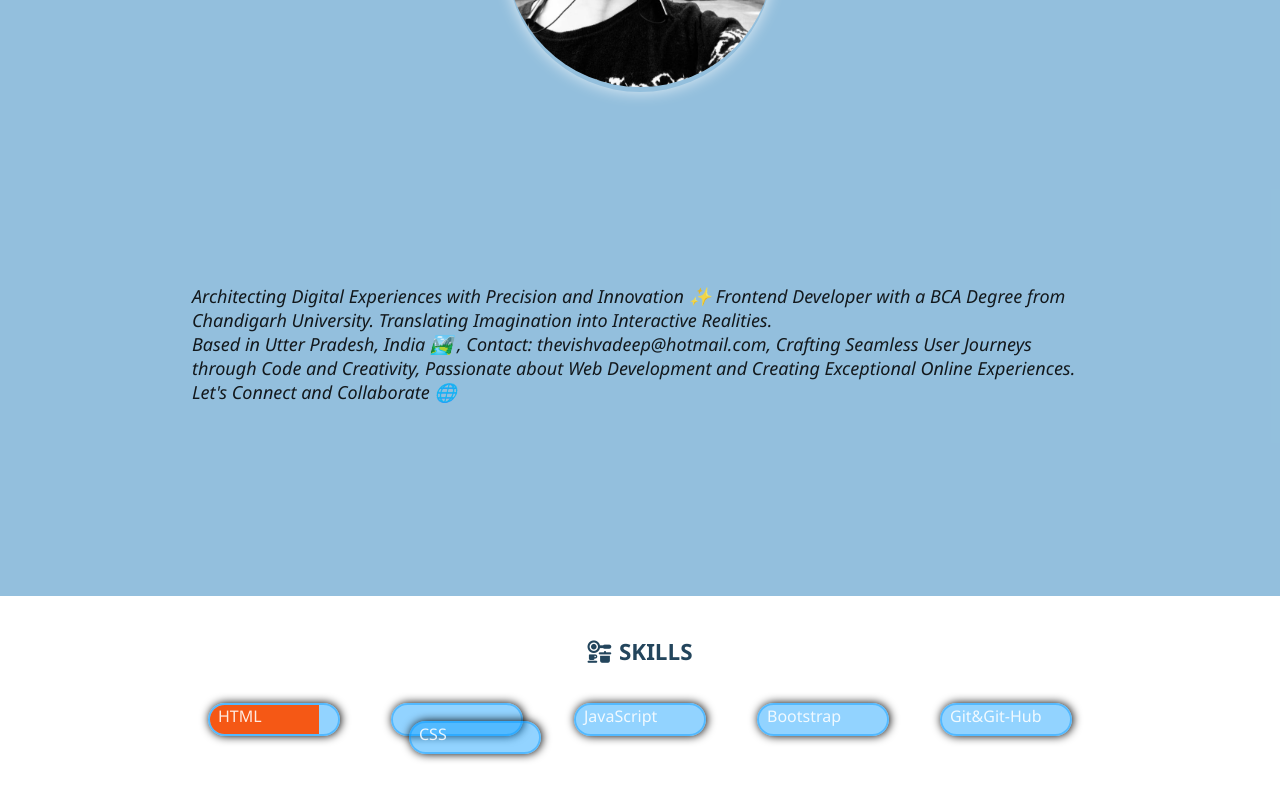
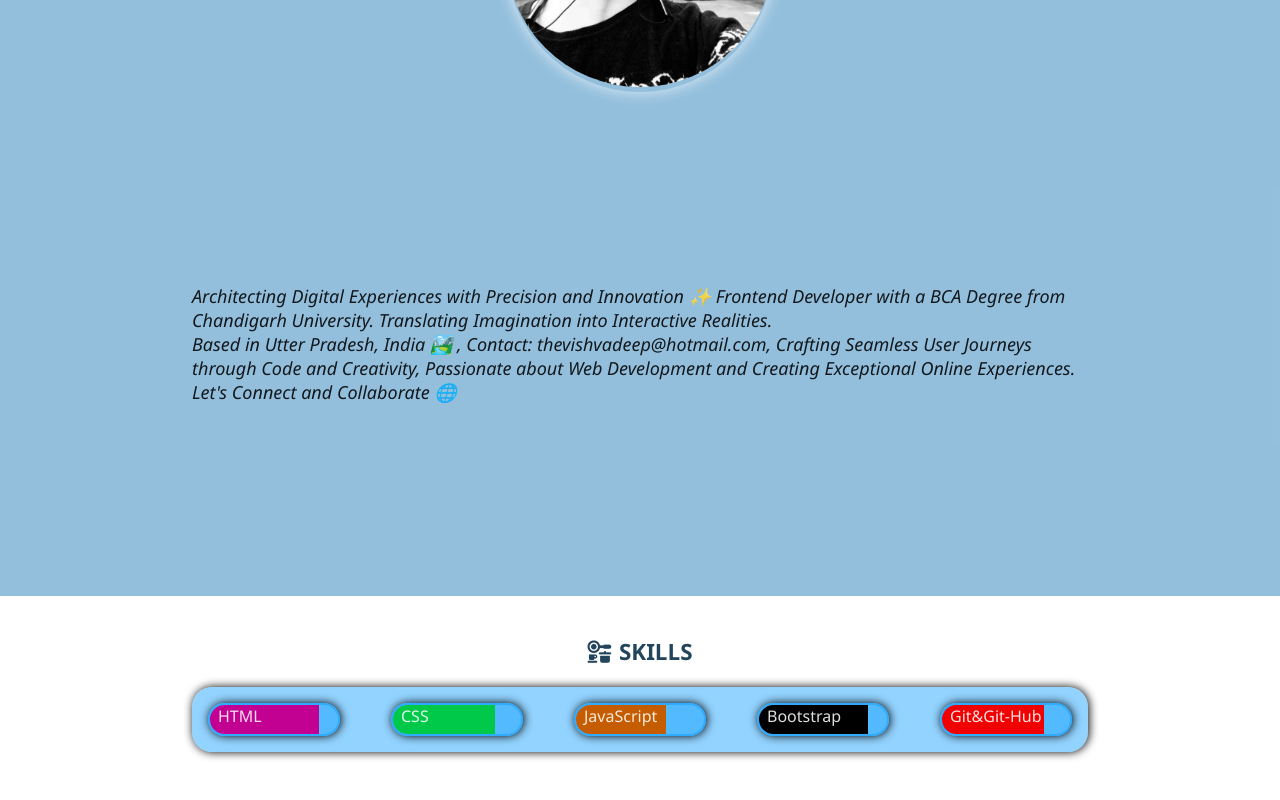
Before and after one commit to vishvadeep-chauhan/Resume-project-html-css, a plain HTML site: page index.html in a window 1280 px wide. Shown: the part 574-1374 px from the top of the page. Drawn offline with Linux system fonts and the light colour scheme.

Commit message:
Update style.css with new background colors and box shadows

```diff
--- a/style.css
+++ b/style.css
@@ -286,6 +286,9 @@ section:nth-child(2n + 1) {
 
 .skills-display {
   width: 70%;
+  background-color: #0099ff6d;
+  border-radius: 20px;
+  box-shadow: 1px 0px 10px #000000;
   /* height: 100px; */
   /* border: 2px solid #000000; */
   display: flex;
@@ -315,49 +318,36 @@ section:nth-child(2n + 1) {
 
 .html-progress {
   border-radius: 20px 0px 0px 20px;
-  background-color: #f55815;
+  background-color: #c20091;
   width: 85%;
   height: inherit;
 
 }
 
-
-
 .css-progress {
-
-  width: 8rem;
-  height: 1.8rem;
-  background-color: #0099ff6d;
-  border-radius: 20px;
-  border: #0099ff6d 2px solid;
-  box-shadow: 1px 0px 10px #000000;
-  margin: 1rem;
-
+  border-radius: 20px 0px 0px 20px;
+  background-color: #00c94a;
+  width: 80%;
+  height: inherit;
 }
 
-.css-progress>div{
+.js-progress {
   border-radius: 20px 0px 0px 20px;
-  background-color: #0e3eff;
+  background-color: #c65c00;
+  width: 70%;
+  height: inherit;
+}
+
+.git-progress {
+  border-radius: 20px 0px 0px 20px;
+  background-color: #f00000;
+  width: 80%;
+  height: inherit;
+}
+
+.bootstrap-progress {
+  border-radius: 20px 0px 0px 20px;
+  background-color: #000000;
   width: 85%;
   height: inherit;
-
-
 }
-
-
-
-
-.js-color {
-  color: #ffdd00;
-}
-
-.git-color {
-  color: #000000;
-}
-
-.bootstrap-color {
-  color: #5e03a9;
-}
-
-
-/* percentage classes  */
```
